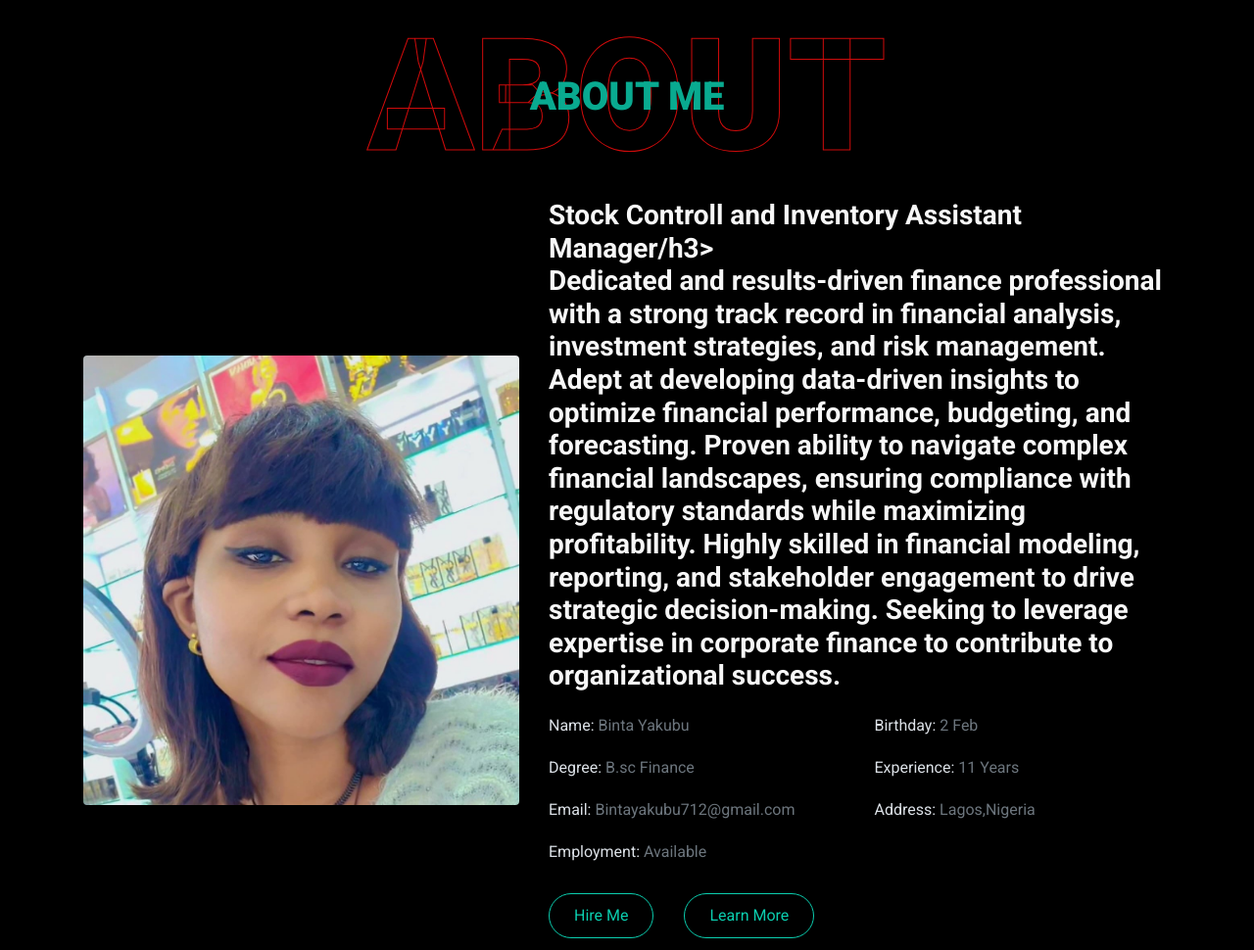
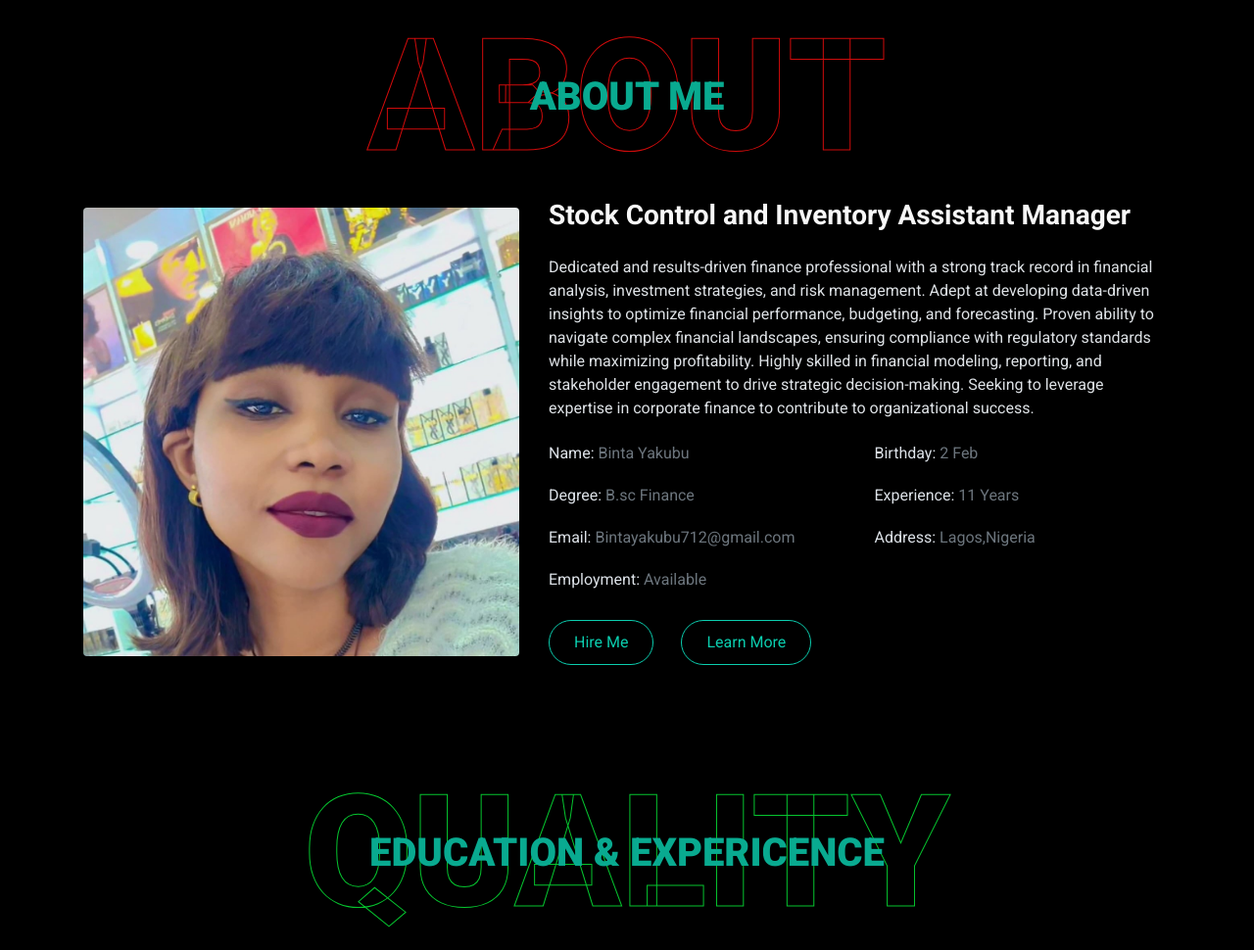
Before and after one commit to TIG3R187/Binta-Portfolio, a plain HTML site: page index.html in a window 1280 px wide. Shown: the part 893-1863 px from the top of the page at 98% size. Drawn offline with nearby package versions, Linux system fonts and the light colour scheme.

Commit message:
text correction

```diff
--- a/index.html
+++ b/index.html
@@ -98,7 +98,7 @@
                     <img class="img-fluid rounded w-100" src="img/About.me.jpg" alt="">
                 </div>
                 <div class="col-lg-7">
-                    <h3 class="mb-4">Stock Controll and Inventory Assistant Manager/h3><p>Dedicated and results-driven finance professional with a strong track record in financial analysis, investment strategies, and risk management. Adept at developing data-driven insights to optimize financial performance, budgeting, and forecasting. Proven ability to navigate complex financial landscapes, ensuring compliance with regulatory standards while maximizing profitability. Highly skilled in financial modeling, reporting, and stakeholder engagement to drive strategic decision-making. Seeking to leverage expertise in corporate finance to contribute to organizational success.</p>
+                    <h3 class="mb-4">Stock Control and Inventory Assistant Manager</h3><p>Dedicated and results-driven finance professional with a strong track record in financial analysis, investment strategies, and risk management. Adept at developing data-driven insights to optimize financial performance, budgeting, and forecasting. Proven ability to navigate complex financial landscapes, ensuring compliance with regulatory standards while maximizing profitability. Highly skilled in financial modeling, reporting, and stakeholder engagement to drive strategic decision-making. Seeking to leverage expertise in corporate finance to contribute to organizational success.</p>
                     <div class="row mb-3">
                         <div class="col-sm-6 py-2"><h6>Name: <span class="text-secondary">Binta Yakubu</span></h6></div>
                         <div class="col-sm-6 py-2"><h6>Birthday: <span class="text-secondary">2 Feb</span></h6></div>
```
